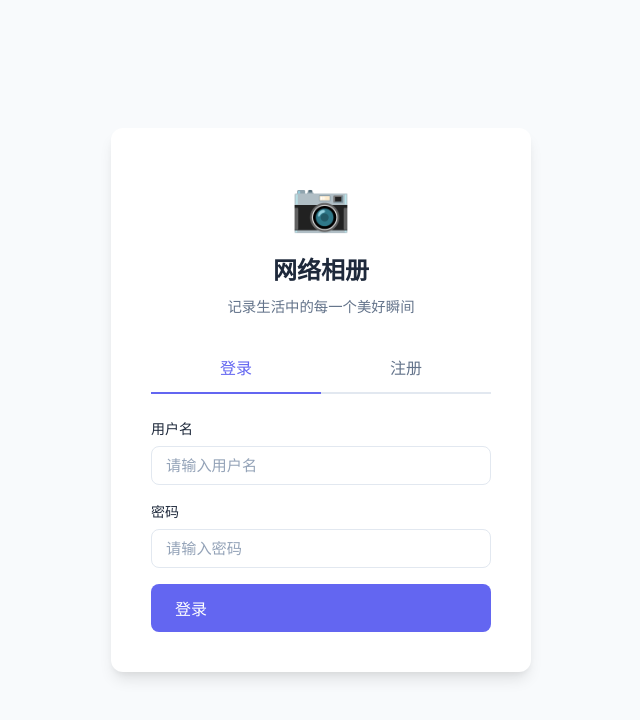
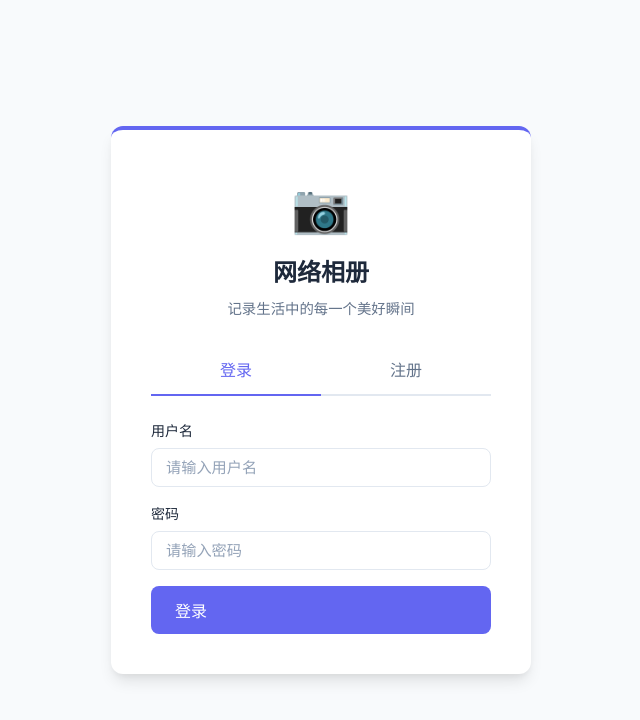
Before and after one commit to HelixPark/photo-album, a FastAPI app: page / in a window 1280 px wide. Shown: the top 720 px of the page, without its empty margins (319-959 px from the left). Run offline with FastAPI, Linux system fonts and the light colour scheme.

Commit message:
style(design): FINDING-005 — add top accent border to auth card for visual hierarchy

```diff
--- a/frontend/static/css/main.css
+++ b/frontend/static/css/main.css
@@ -156,6 +156,7 @@ textarea.form-input { resize: vertical; min-height: 80px; }
   padding: 40px;
   width: 100%;
   max-width: 420px;
+  border-top: 4px solid var(--primary);
 }
 .auth-logo {
   text-align: center;
```
